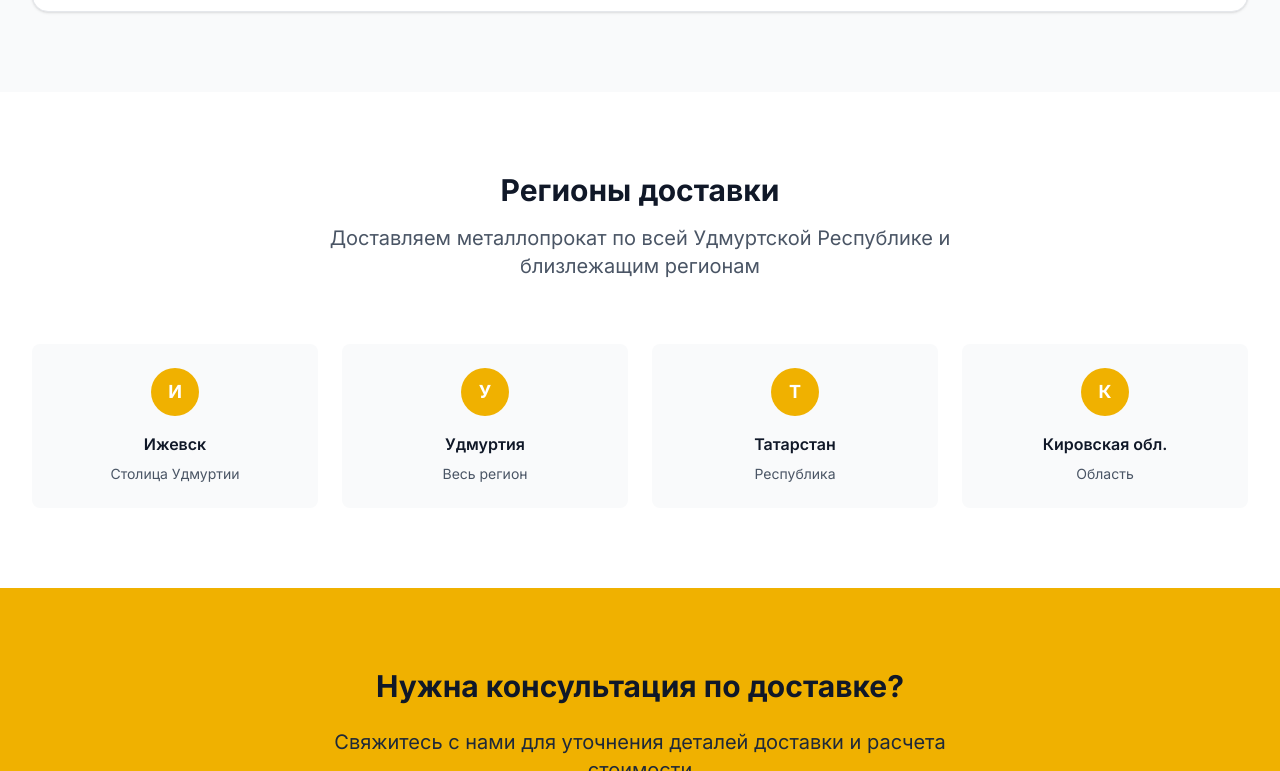
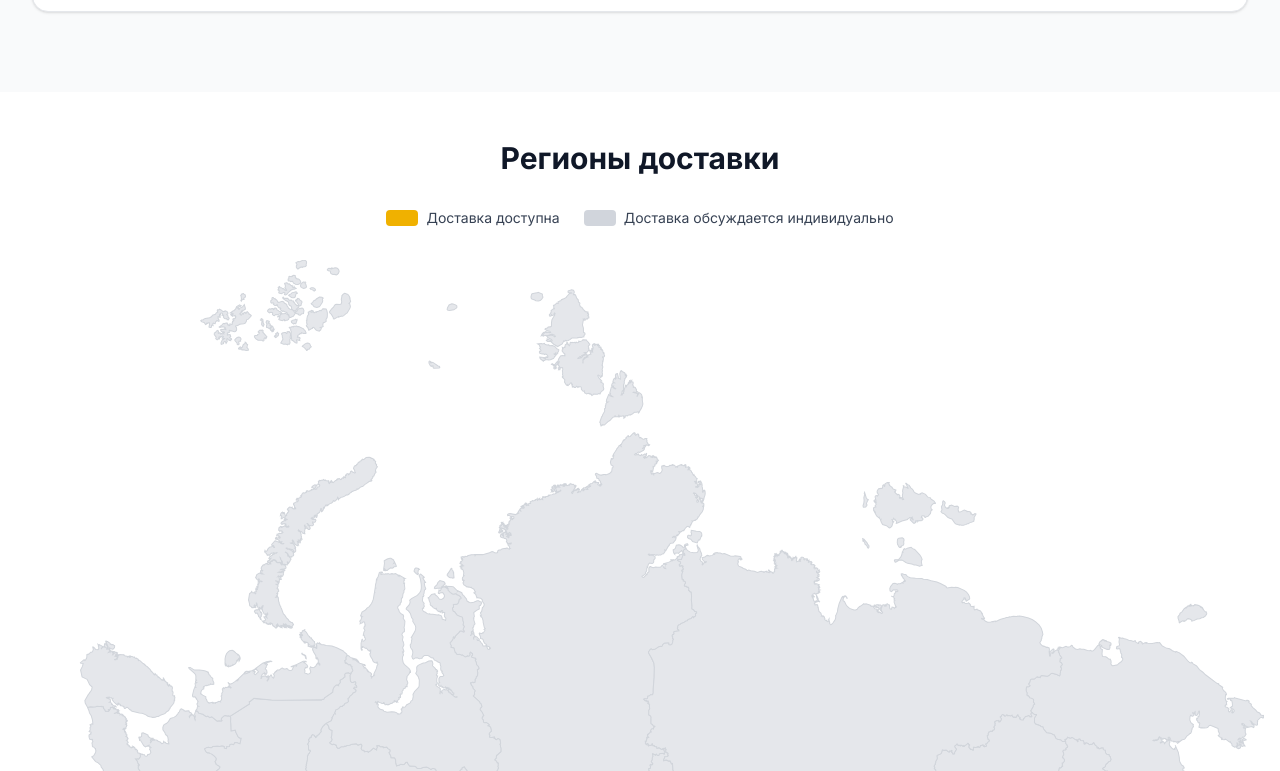
Before and after one commit to tigraranaar/absolut-stal, a Next.js app: page /delivery in a window 1280 px wide. Shown: the part 1969-2740 px from the top of the page. Built offline with nearby package versions, Linux system fonts and the light colour scheme.

Commit message:
feat: integrate interactive Russia map component for delivery regions on Delivery page

```diff
--- a/package.json
+++ b/package.json
@@ -16,6 +16,7 @@
     "next": "15.4.7",
     "react": "19.1.0",
     "react-dom": "19.1.0",
+    "react-svg": "^16.3.0",
     "slugify": "^1.6.6",
     "tailwind-merge": "^3.3.1"
   },
--- a/src/app/delivery/page.tsx
+++ b/src/app/delivery/page.tsx
@@ -1,5 +1,6 @@
 import React from 'react';
 import Link from 'next/link';
+import RussiaMap from '@/components/RussiaMap';
 
 export const metadata = {
   title: 'Доставка и оплата - Абсолют Сталь | Металлопрокат в Ижевске',
@@ -389,56 +390,7 @@ export default function DeliveryPage() {
         </div>
       </section>
 
-      {/* Регионы доставки */}
-      <section className="bg-white py-20">
-        <div className="mx-auto max-w-7xl px-4 sm:px-6 lg:px-8">
-          <div className="mb-16 text-center">
-            <h2 className="mb-4 text-3xl font-bold text-gray-900">
-              Регионы доставки
-            </h2>
-            <p className="mx-auto max-w-2xl text-xl text-gray-600">
-              Доставляем металлопрокат по всей Удмуртской Республике и
-              близлежащим регионам
-            </p>
-          </div>
-
-          <div className="grid grid-cols-1 gap-6 md:grid-cols-2 lg:grid-cols-4">
-            <div className="rounded-lg bg-gray-50 p-6 text-center">
-              <div className="mx-auto mb-4 flex h-12 w-12 items-center justify-center rounded-full bg-yellow-500">
-                <span className="text-lg font-bold text-white">И</span>
-              </div>
-              <h3 className="mb-2 font-semibold text-gray-900">Ижевск</h3>
-              <p className="text-sm text-gray-600">Столица Удмуртии</p>
-            </div>
-
-            <div className="rounded-lg bg-gray-50 p-6 text-center">
-              <div className="mx-auto mb-4 flex h-12 w-12 items-center justify-center rounded-full bg-yellow-500">
-                <span className="text-lg font-bold text-white">У</span>
-              </div>
-              <h3 className="mb-2 font-semibold text-gray-900">Удмуртия</h3>
-              <p className="text-sm text-gray-600">Весь регион</p>
-            </div>
-
-            <div className="rounded-lg bg-gray-50 p-6 text-center">
-              <div className="mx-auto mb-4 flex h-12 w-12 items-center justify-center rounded-full bg-yellow-500">
-                <span className="text-lg font-bold text-white">Т</span>
-              </div>
-              <h3 className="mb-2 font-semibold text-gray-900">Татарстан</h3>
-              <p className="text-sm text-gray-600">Республика</p>
-            </div>
-
-            <div className="rounded-lg bg-gray-50 p-6 text-center">
-              <div className="mx-auto mb-4 flex h-12 w-12 items-center justify-center rounded-full bg-yellow-500">
-                <span className="text-lg font-bold text-white">К</span>
-              </div>
-              <h3 className="mb-2 font-semibold text-gray-900">
-                Кировская обл.
-              </h3>
-              <p className="text-sm text-gray-600">Область</p>
-            </div>
-          </div>
-        </div>
-      </section>
+      <RussiaMap />
 
       {/* CTA секция */}
       <section className="bg-yellow-500 py-20">
--- /dev/null
+++ b/src/components/RussiaMap.tsx
@@ -0,0 +1,85 @@
+'use client';
+
+import { ReactSVG } from 'react-svg';
+import { useState } from 'react';
+
+export default function RussiaMap() {
+  const [tooltipText, setTooltipText] = useState<string>('');
+
+  const deliveryRegions = [
+    'Удмуртская республика',
+    'Кировская область',
+    'Республика Татарстан',
+    'Пермский край',
+  ];
+
+  const handleSvgInjection = (svg: SVGSVGElement) => {
+    const paths = svg.querySelectorAll('path');
+
+    paths.forEach((path) => {
+      const title = path.getAttribute('title');
+
+      if (title && deliveryRegions.includes(title)) {
+        path.setAttribute('fill', '#fbbf24');
+      } else {
+        path.setAttribute('fill', '#e5e7eb');
+      }
+
+      path.setAttribute('stroke', '#d1d5db');
+      path.setAttribute('stroke-width', '1');
+
+      if (title) {
+        path.style.cursor = 'pointer';
+        path.style.transition = 'stroke 0.1s ease';
+
+        path.addEventListener('mouseenter', () => {
+          path.setAttribute('filter', 'brightness(0.85)');
+          setTooltipText(title);
+        });
+
+        path.addEventListener('mouseleave', () => {
+          path.setAttribute('filter', 'brightness(1)');
+          setTooltipText('');
+        });
+      }
+    });
+  };
+
+  return (
+    <div className="relative mx-auto max-w-7xl px-4 py-12">
+      <div className="mb-8 text-center">
+        <h2 className="mb-4 text-3xl font-bold text-gray-900">
+          Регионы доставки
+        </h2>
+      </div>
+
+      {/* Легенда */}
+      <div className="mb-8 flex flex-wrap items-center justify-center gap-6">
+        <div className="flex items-center gap-2">
+          <div className="h-4 w-8 rounded bg-yellow-500"></div>
+          <span className="text-sm text-gray-700">Доставка доступна</span>
+        </div>
+        <div className="flex items-center gap-2">
+          <div className="h-4 w-8 rounded bg-gray-300"></div>
+          <span className="text-sm text-gray-700">
+            Доставка обсуждается индивидуально
+          </span>
+        </div>
+      </div>
+
+      <div className="relative">
+        <ReactSVG
+          src="/images/russia-regions.svg"
+          afterInjection={handleSvgInjection}
+          className="w-full"
+        />
+
+        {tooltipText && (
+          <div className="pointer-events-none fixed bottom-8 left-1/2 z-50 -translate-x-1/2 rounded-lg bg-gray-900 px-4 py-2 text-white shadow-lg">
+            {tooltipText}
+          </div>
+        )}
+      </div>
+    </div>
+  );
+}
```
Also changed, not shown: public/images/russia-regions.svg (added), 1 other file (tests, documents, lock files or other folders).
